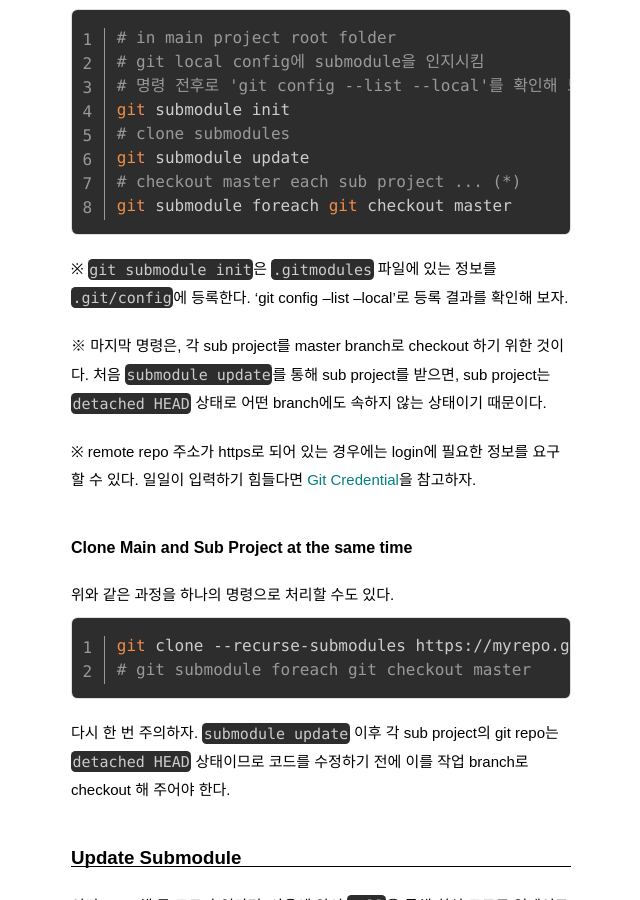
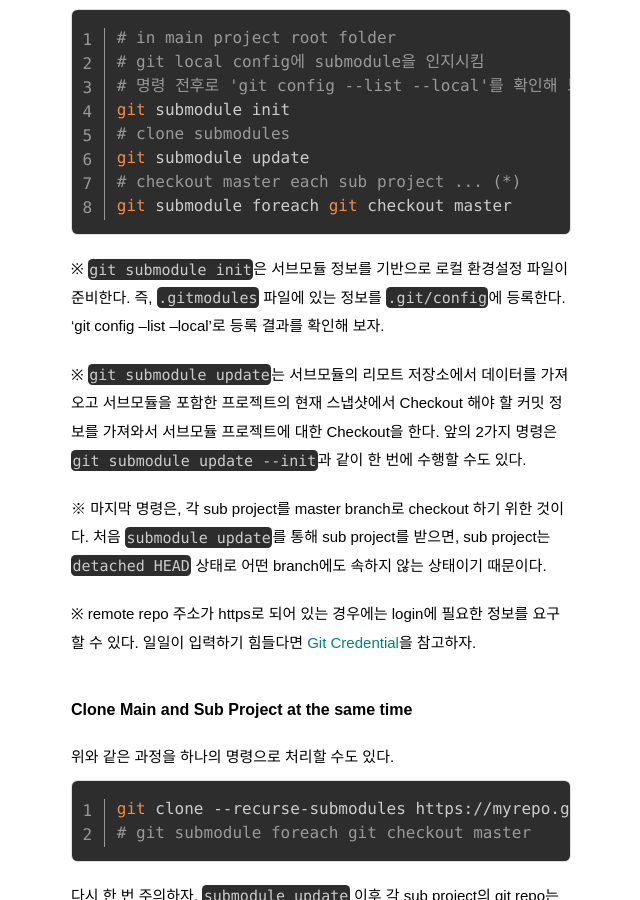
Before and after one commit to pinedance/blog, a Jekyll site: the page built from _posts/2019/01-06/2019-05-28-Git-Submodule.md, in a window 1280 px wide and 900 px high, scrolled down 2885 px. Shown: the whole window, without its empty margins (319-959 px from the left). Built offline with Jekyll 4.4.1, drawn with Linux system fonts in a browser that asks for light colours; some web fonts are replaced; comment, search, counter and statistics services are not loaded.

Commit message:
Update 2019-05-28-Git-Submodule.md

````diff
--- a/_posts/2019/01-06/2019-05-28-Git-Submodule.md
+++ b/_posts/2019/01-06/2019-05-28-Git-Submodule.md
@@ -75,7 +75,9 @@ git submodule update
 git submodule foreach git checkout master
 ```
 
-※ `git submodule init`은 `.gitmodules` 파일에 있는 정보를 `.git/config`에 등록한다. 'git config --list --local'로 등록 결과를 확인해 보자.
+※ `git submodule init`은 서브모듈 정보를 기반으로 로컬 환경설정 파일이 준비한다. 즉, `.gitmodules` 파일에 있는 정보를 `.git/config`에 등록한다. 'git config --list --local'로 등록 결과를 확인해 보자.
+
+※ `git submodule update`는 서브모듈의 리모트 저장소에서 데이터를 가져오고 서브모듈을 포함한 프로젝트의 현재 스냅샷에서 Checkout 해야 할 커밋 정보를 가져와서 서브모듈 프로젝트에 대한 Checkout을 한다. 앞의 2가지 명령은 `git submodule update --init`과 같이 한 번에 수행할 수도 있다.
 
 ※ 마지막 명령은, 각 sub project를 master branch로 checkout 하기 위한 것이다. 처음 `submodule update`를 통해 sub project를 받으면, sub project는 `detached HEAD` 상태로 어떤 branch에도 속하지 않는 상태이기 때문이다.
 
````
